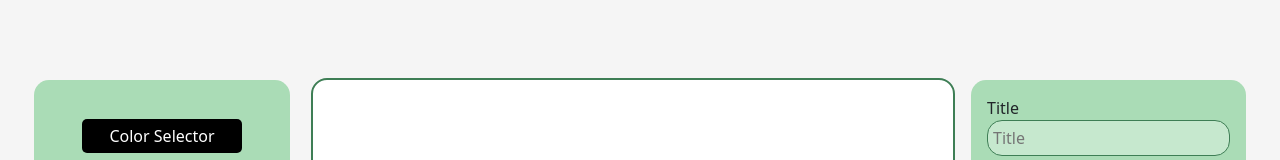
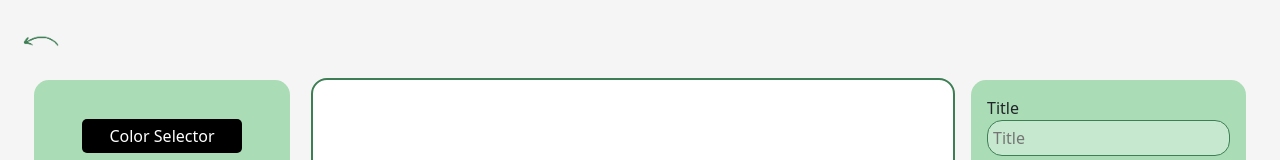
Before and after one commit to Dalmimio/Mutters, a Vue app: page /newpaint in a window 1280 px wide. Shown: the top 160 px of the page. Built offline with nearby package versions, Linux system fonts and the light colour scheme; what vue-sweetalert2 would draw is missing.

Commit message:
flechita

```diff
--- a/src/components/NewPaint.vue
+++ b/src/components/NewPaint.vue
@@ -1,4 +1,3 @@
-
 <script>
 import DrawingToolbar from './DrawToolBar.vue'
 
@@ -114,8 +113,11 @@ export default {
   },
 }
 </script>
+
 <template>
+
     <div id="appaint">
+        <img class="img-flecha" src="../assets/img/flecha.png" alt="">
     <form action="" class="d-flex flex-column form-ult">
         <label for="">Title</label>
         <input type="text" placeholder="Title" class="mb-4">
@@ -147,6 +149,13 @@ export default {
       margin: 0px;
       padding: 0px;
       box-sizing: border-box;
+    }
+    .img-flecha{
+        width: 50px;
+        align-self: flex-start;
+        position: absolute;
+        left: 0;
+        margin-left: 1rem;
     }
     #appaint {
       display: flex;
```
Also changed, not shown: src/assets/img/Diseño sin título.png (deleted), src/assets/img/flecha.png (added).
